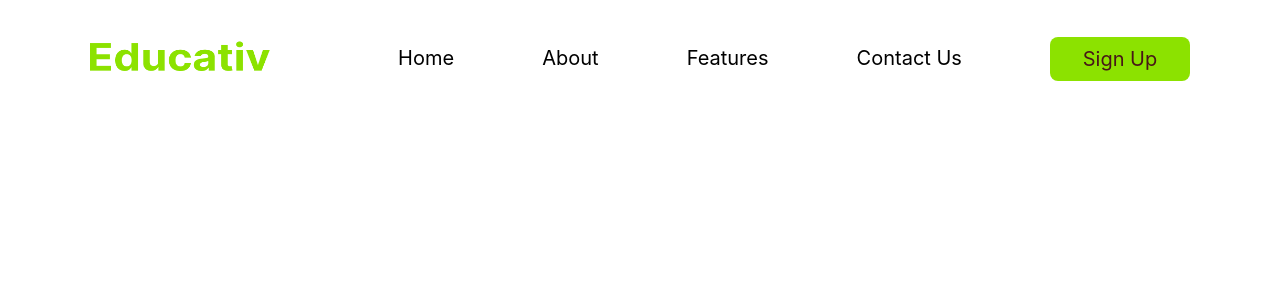
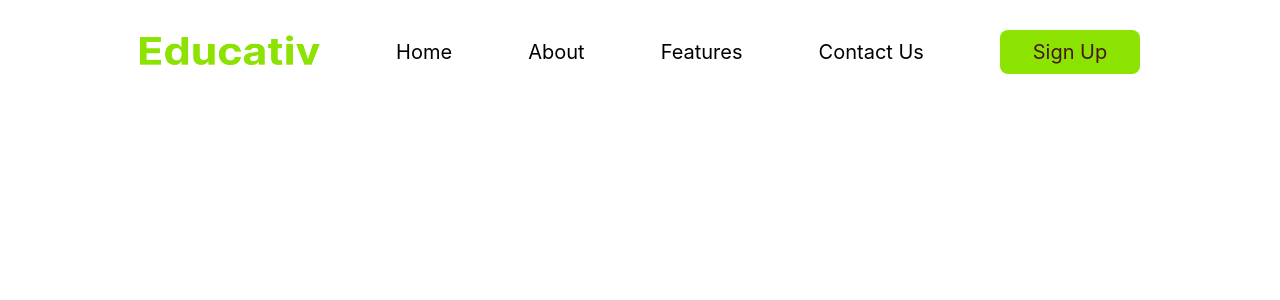
Before and after one commit to Educativ-App/educativ-frontend, a React (Vite) app: page / in a window 1280 px wide. Shown: the top 300 px of the page. Built offline with nearby package versions, Linux system fonts and the light colour scheme.

Commit message:
add variable colors

```diff
--- a/src/assets/css/styles.css
+++ b/src/assets/css/styles.css
@@ -11,7 +11,7 @@
 .navbar {
   min-height: 60px;
   padding: 30px 0px;
-  background-color: #fff;
+  background-color: var(--clr-white);
   position: relative;
 }
 
@@ -39,12 +39,10 @@
   list-style-type: none;
 }
 
-/* .nav-elements ul li:not(:last-child) {
-  margin-right: 60px;
-} */
+
 
 .nav-elements ul a {
-  color: #000;
+  color: var(--clr-black);
   font-family: Inter;
   font-size: 20px;
   font-style: normal;
@@ -146,11 +144,11 @@
 }
 
 .btn-default {
-  background-color: #8ce200;
+  background-color: var(--clr-lemon);
 }
 
 .btn .btn-default::hover {
-  background-color: #a7cf67;
+  background-color: var(--clr-lemon-hover);
 }
 
 .btn.btn-default .btn-text {
--- a/src/index.css
+++ b/src/index.css
@@ -1,11 +1,26 @@
 :root {
   font-family: Inter, system-ui, Avenir, Helvetica, Arial, sans-serif;
-  line-height: 1.5;
-  font-weight: 400;
+  --clr-lemon: #8ce200;
+  --clr-lemon-hover: #a7cf67;
+  --clr-teal-green: #30ba99;
+  --clr-pink: #ff8dbd;
+  --clr-yellow: #fbd718;
+  --clr-gray: #808080;
+  --clr-white: #ffffff;
+  --clr-black: #000;
 }
 
+* {
+  margin: 0;
+  padding: 0;
+  box-sizing: border-box;
+}
+
+a {
+  text-decoration: none;
+  color: inherit;
+}
 
 body {
-  margin: 0;
-  padding: 0;
+  font-family: "Inter-Regular", Helvetica;
 }
```
